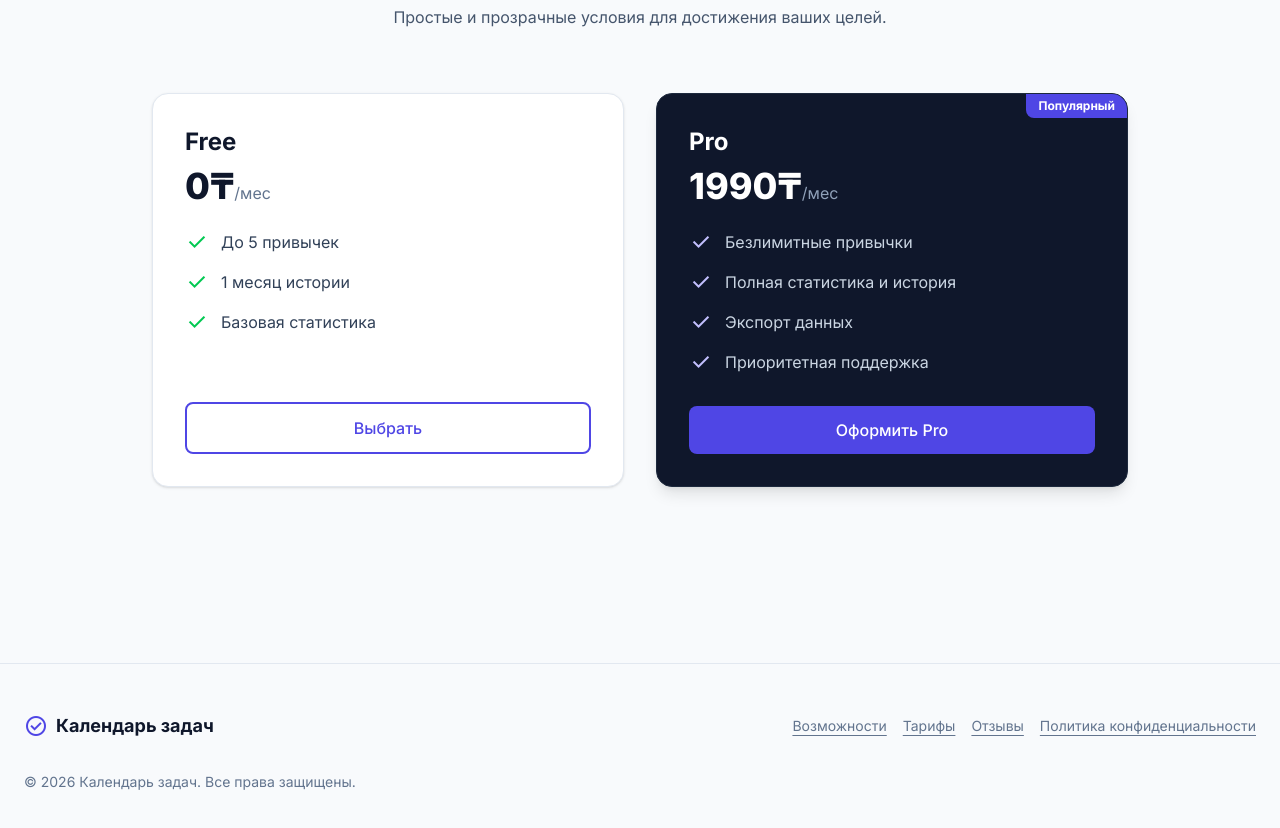
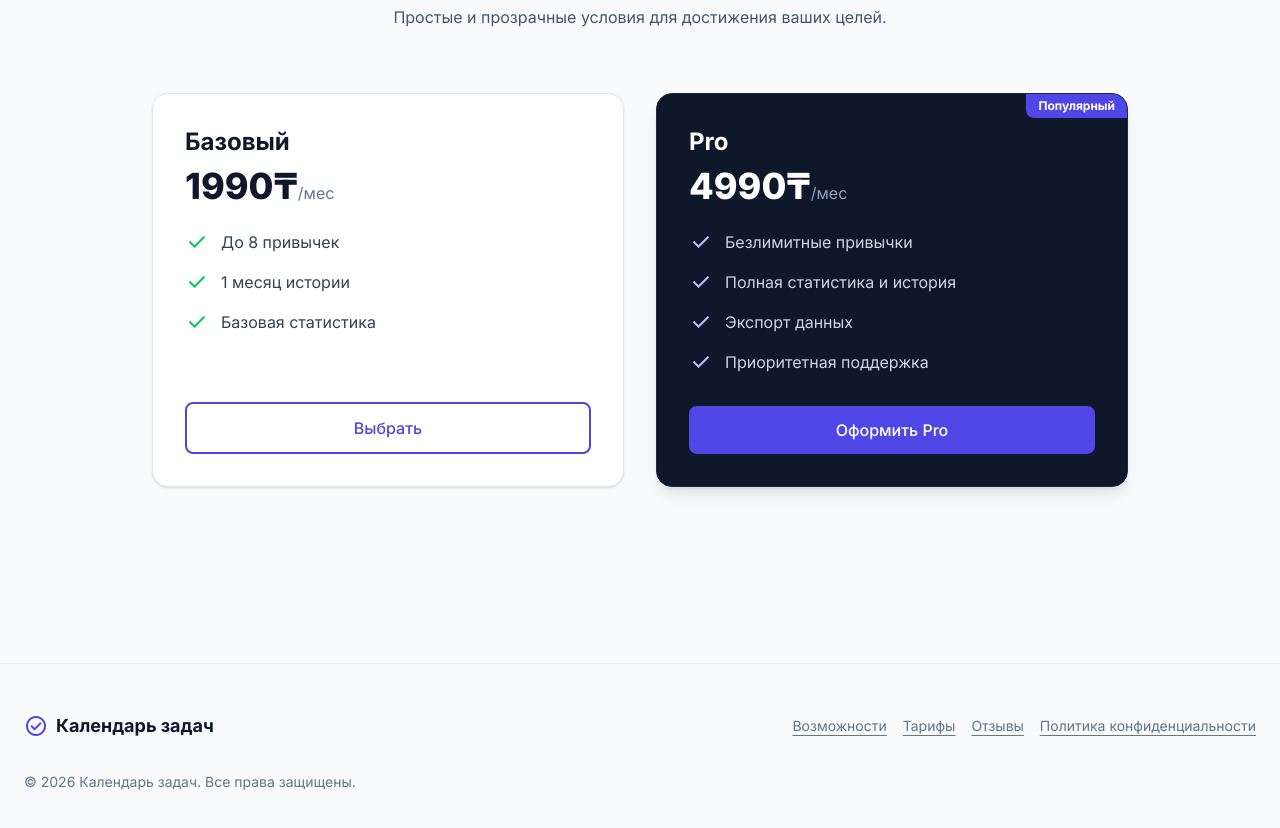
Before and after one commit to DreadbotZZ0/calendar-tasks, a Next.js app: page / in a window 1280 px wide. Shown: the part 1580-2408 px from the top of the page. Built offline with nearby package versions, Linux system fonts and the light colour scheme.

Commit message:
feat: update pricing to Basic and Pro with habit limits

```diff
--- a/src/app/dashboard/actions.ts
+++ b/src/app/dashboard/actions.ts
@@ -71,6 +71,17 @@ export async function addHabit(title: string, color: string = 'bg-indigo-500', e
   const { data: { user } } = await supabase.auth.getUser()
   if (!user) return { error: 'Not authenticated' }
 
+  // Check limits
+  const { count, error: countError } = await supabase
+    .from('habits')
+    .select('*', { count: 'exact', head: true })
+    .eq('user_id', user.id)
+
+  if (countError) return { error: countError.message }
+  if (count !== null && count >= 8) {
+    return { error: 'В Базовом тарифе доступно максимум 8 привычек. Пожалуйста, обновитесь до Pro.' }
+  }
+
   const { error } = await supabase
     .from('habits')
     .insert({ title, color, emoji, user_id: user.id })
--- a/src/app/dashboard/layout.tsx
+++ b/src/app/dashboard/layout.tsx
@@ -40,7 +40,7 @@ export default async function DashboardLayout({
             </div>
             <div className="flex-1 min-w-0">
               <p className="text-sm font-medium text-slate-900 dark:text-white truncate">{name}</p>
-              <p className="text-xs text-slate-500 dark:text-slate-400 truncate">Free план</p>
+              <p className="text-xs text-slate-500 dark:text-slate-400 truncate">Базовый план</p>
             </div>
             <ThemeToggle />
           </div>
--- a/src/app/dashboard/settings/page.tsx
+++ b/src/app/dashboard/settings/page.tsx
@@ -53,11 +53,11 @@ export default async function SettingsPage() {
         <h2 className="font-semibold text-slate-800 dark:text-white text-sm uppercase tracking-wide">Тариф</h2>
         <div className="flex items-center justify-between">
           <div>
-            <p className="text-slate-800 dark:text-slate-200 font-medium">Free план</p>
-            <p className="text-slate-500 dark:text-slate-400 text-sm">До 5 привычек · 1 месяц истории</p>
+            <p className="text-slate-800 dark:text-slate-200 font-medium">Базовый план</p>
+            <p className="text-slate-500 dark:text-slate-400 text-sm">До 8 привычек · 1 месяц истории</p>
           </div>
           <button className="px-4 py-2 bg-[var(--color-primary-container)] text-white text-sm font-medium rounded-lg hover:bg-[var(--color-primary)] transition-colors">
-            Upgrade to Pro
+            Перейти на Pro
           </button>
         </div>
       </div>
--- a/src/app/page.tsx
+++ b/src/app/page.tsx
@@ -109,12 +109,12 @@ export default function Home() {
           </div>
           <div className="grid grid-cols-1 md:grid-cols-2 gap-8">
             <div className="bg-white dark:bg-slate-800 rounded-2xl p-8 border border-slate-200 dark:border-slate-700 shadow-sm flex flex-col transition-colors duration-300">
-              <h3 className="text-2xl font-bold text-slate-900 dark:text-white mb-2">Free</h3>
-              <div className="text-4xl font-extrabold text-slate-900 dark:text-white mb-6">0₸<span className="text-base font-normal text-slate-500 dark:text-slate-400">/мес</span></div>
+              <h3 className="text-2xl font-bold text-slate-900 dark:text-white mb-2">Базовый</h3>
+              <div className="text-4xl font-extrabold text-slate-900 dark:text-white mb-6">1990₸<span className="text-base font-normal text-slate-500 dark:text-slate-400">/мес</span></div>
               <ul className="space-y-4 mb-8 flex-grow">
                 <li className="flex items-center gap-3 text-slate-700 dark:text-slate-300">
                   <span className="material-symbols-outlined text-green-500 text-xl">check</span>
-                  До 5 привычек
+                  До 8 привычек
                 </li>
                 <li className="flex items-center gap-3 text-slate-700 dark:text-slate-300">
                   <span className="material-symbols-outlined text-green-500 text-xl">check</span>
@@ -132,7 +132,7 @@ export default function Home() {
             <div className="bg-slate-900 rounded-2xl p-8 border border-slate-800 shadow-lg flex flex-col relative overflow-hidden">
               <div className="absolute top-0 right-0 bg-[var(--color-primary-container)] text-white text-xs font-bold px-3 py-1 rounded-bl-lg">Популярный</div>
               <h3 className="text-2xl font-bold text-white mb-2">Pro</h3>
-              <div className="text-4xl font-extrabold text-white mb-6">1990₸<span className="text-base font-normal text-slate-400">/мес</span></div>
+              <div className="text-4xl font-extrabold text-white mb-6">4990₸<span className="text-base font-normal text-slate-400">/мес</span></div>
               <ul className="space-y-4 mb-8 flex-grow">
                 <li className="flex items-center gap-3 text-slate-300">
                   <span className="material-symbols-outlined text-[var(--color-primary-fixed-dim)] text-xl">check</span>
```
